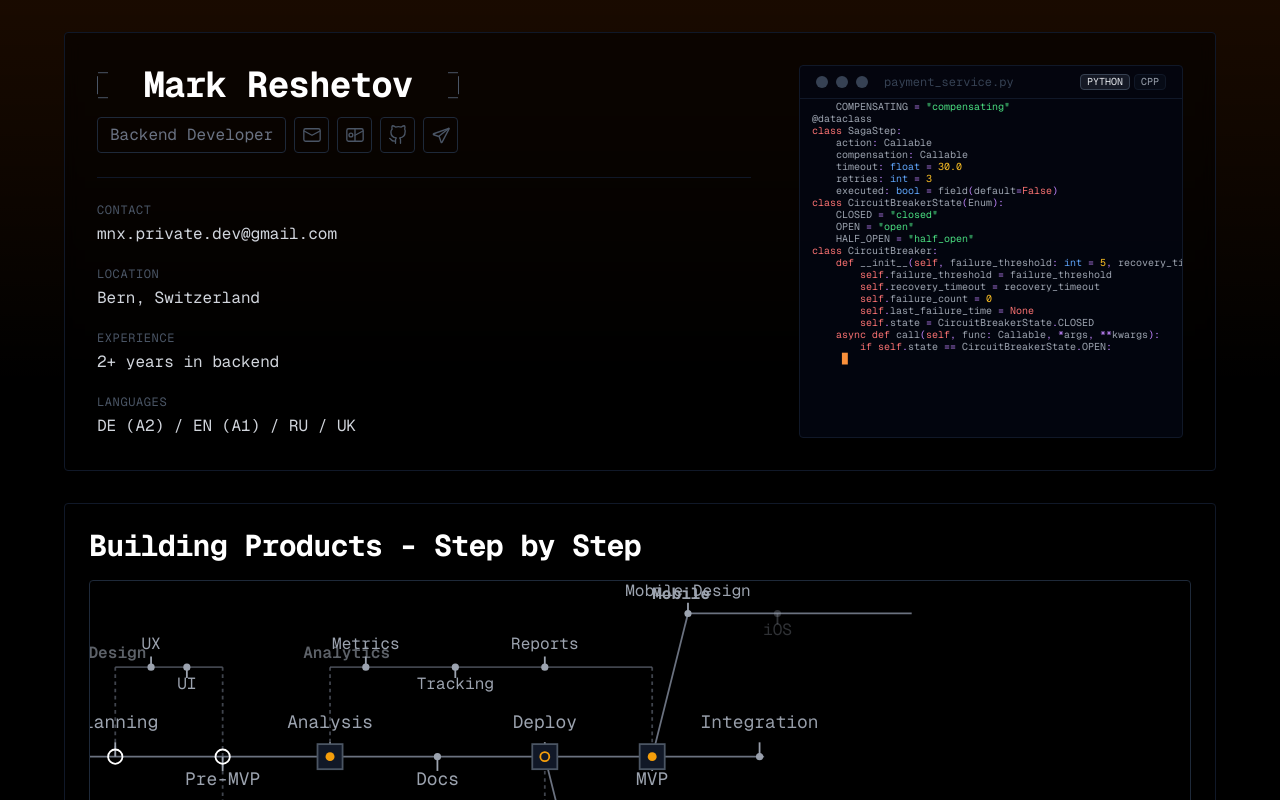
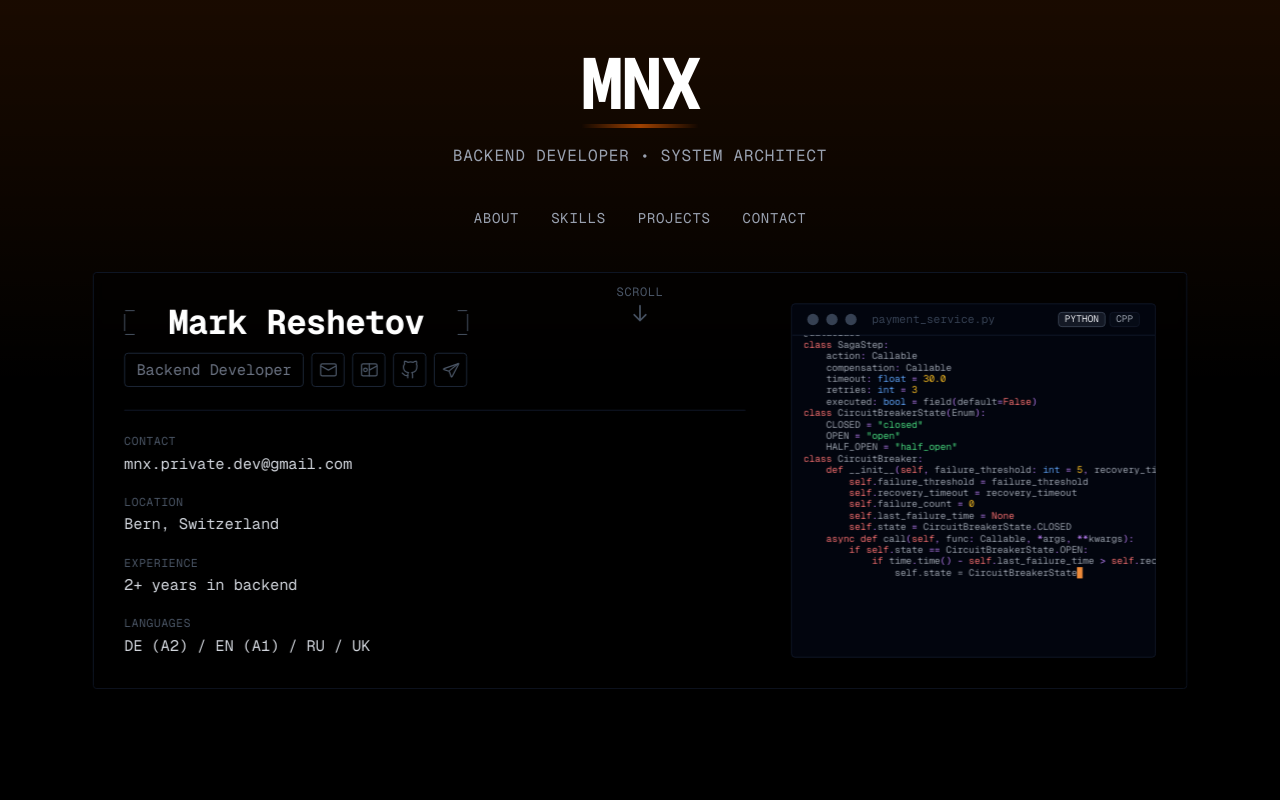
Before and after one commit to Zenn1t/playground.dev, a Next.js app in the folder playground/: page / in a window 1280 px wide. Shown: the top 800 px of the page. Built offline with nearby package versions, Linux system fonts and the light colour scheme.

Commit message:
testing live

```diff
--- a/playground/src/app/(public)/page.tsx
+++ b/playground/src/app/(public)/page.tsx
@@ -1,27 +1,265 @@
+'use client';
+import React, { useState, useEffect, useRef } from 'react';
 import type { Metadata } from "next";
 import HeroSection from "@/sections/hero/HeroSection";
 import NextSection from "@/sections/next-section/NextSection";
 
-export const metadata: Metadata = {
-  title: "MNX-Developer",
-  description: "Portfolio of Mark Reshetov (mnx), backend developer focused on APIs, Stripe integrations, and scalable backend systems.",
-  keywords: ["Mark Reshetov", "mnx", "backend developer", "FastAPI", "Stripe", "SQLAlchemy", "portfolio"],
-  authors: [{ name: "Mark Reshetov", url: "https://..." }],
+const Header = ({ isCompact, scrollProgress }: { isCompact: boolean; scrollProgress: number }) => {
+  const [isMenuOpen, setIsMenuOpen] = useState(false);
+
+  const navItems = [
+    { label: 'About', href: '#about' },
+    { label: 'Skills', href: '#skills' },
+    { label: 'Projects', href: '#projects' },
+    { label: 'Contact', href: '#contact' },
+  ];
+
+  const handleNavClick = (e: React.MouseEvent<HTMLAnchorElement>, href: string) => {
+    e.preventDefault();
+    const target = document.querySelector(href);
+    if (target) {
+      target.scrollIntoView({ behavior: 'smooth' });
+    }
+    setIsMenuOpen(false);
+  };
+
+  return (
+    <>
+      <header
+        className={`fixed top-0 left-0 right-0 z-50 transition-all duration-700 ease-out ${
+          isCompact ? 'opacity-0 pointer-events-none translate-y-[-100%]' : 'opacity-100'
+        }`}
+      >
+        <div className="p-8 md:p-12">
+          <div className="max-w-6xl mx-auto">
+            <div className="flex flex-col items-center text-center space-y-6">
+              <div className="relative">
+                <div className="text-5xl md:text-7xl font-bold tracking-tighter text-white">
+                  MNX
+                </div>
+                <div className="absolute -bottom-2 left-0 right-0 h-1 bg-gradient-to-r from-transparent via-orange-500 to-transparent opacity-60"></div>
+              </div>
+
+              <p className="text-gray-400 text-sm md:text-base tracking-wider uppercase">
+                Backend Developer • System Architect
+              </p>
+
+              <nav className="hidden md:flex items-center gap-8 mt-4">
+                {navItems.map((item) => (
+                  <a
+                    key={item.label}
+                    href={item.href}
+                    onClick={(e) => handleNavClick(e, item.href)}
+                    className="text-gray-400 hover:text-orange-500 transition-colors duration-200 text-sm uppercase tracking-wider"
+                  >
+                    {item.label}
+                  </a>
+                ))}
+              </nav>
+
+              <div className={`mt-8 transition-opacity duration-500 ${scrollProgress > 0.1 ? 'opacity-0' : 'opacity-100'}`}>
+                <div className="flex flex-col items-center gap-2 text-gray-600">
+                  <span className="text-xs uppercase tracking-wider">Scroll</span>
+                  <svg
+                    className="w-5 h-5 animate-bounce"
+                    fill="none"
+                    stroke="currentColor"
+                    viewBox="0 0 24 24"
+                  >
+                    <path strokeLinecap="round" strokeLinejoin="round" strokeWidth={2} d="M19 14l-7 7m0 0l-7-7m7 7V3" />
+                  </svg>
+                </div>
+              </div>
+            </div>
+          </div>
+        </div>
+      </header>
+
+      <header
+        className={`fixed top-0 left-0 right-0 z-50 transition-all duration-700 ease-out ${
+          isCompact ? 'opacity-100 translate-y-0' : 'opacity-0 pointer-events-none translate-y-[-100%]'
+        }`}
+      >
+        <div className="bg-black/80 backdrop-blur-md border-b border-gray-900">
+          <div className="px-4 md:px-8 py-4">
+            <div className="max-w-6xl mx-auto flex items-center justify-between">
+              <div className="flex items-center gap-4">
+                <span className="text-2xl font-bold text-white">MNX</span>
+                <span className="hidden md:inline text-gray-500 text-sm">Backend Developer</span>
+              </div>
+
+              <nav className="hidden md:flex items-center gap-6">
+                {navItems.map((item) => (
+                  <a
+                    key={item.label}
+                    href={item.href}
+                    onClick={(e) => handleNavClick(e, item.href)}
+                    className="text-gray-400 hover:text-orange-500 transition-colors duration-200 text-sm"
+                  >
+                    {item.label}
+                  </a>
+                ))}
+                <a
+                  href="/resume.pdf"
+                  className="px-4 py-2 border border-orange-500/50 text-orange-500 hover:bg-orange-500/10 transition-all duration-200 text-sm rounded-sm"
+                >
+                  Resume
+                </a>
+              </nav>
+
+              <button
+                onClick={() => setIsMenuOpen(!isMenuOpen)}
+                className="md:hidden p-2 text-gray-400 hover:text-white transition-colors"
+                aria-label="Toggle menu"
+              >
+                <svg className="w-6 h-6" fill="none" stroke="currentColor" viewBox="0 0 24 24">
+                  {isMenuOpen ? (
+                    <path strokeLinecap="round" strokeLinejoin="round" strokeWidth={2} d="M6 18L18 6M6 6l12 12" />
+                  ) : (
+                    <path strokeLinecap="round" strokeLinejoin="round" strokeWidth={2} d="M4 6h16M4 12h16M4 18h16" />
+                  )}
+                </svg>
+              </button>
+            </div>
+          </div>
+
+          {isMenuOpen && (
+            <div className="md:hidden border-t border-gray-900 bg-black/95 backdrop-blur-md">
+              <nav className="px-4 py-4 space-y-2">
+                {navItems.map((item) => (
+                  <a
+                    key={item.label}
+                    href={item.href}
+                    onClick={(e) => handleNavClick(e, item.href)}
+                    className="block px-4 py-2 text-gray-400 hover:text-orange-500 hover:bg-gray-900/50 transition-all duration-200 text-sm"
+                  >
+                    {item.label}
+                  </a>
+                ))}
+                <a
+                  href="/resume.pdf"
+                  className="block px-4 py-2 border border-orange-500/50 text-orange-500 hover:bg-orange-500/10 transition-all duration-200 text-sm text-center mt-4"
+                >
+                  Download Resume
+                </a>
+              </nav>
+            </div>
+          )}
+        </div>
+      </header>
+    </>
+  );
+};
+
+const useScrollProgress = () => {
+  const [scrollProgress, setScrollProgress] = useState(0);
+  const [isHeaderCompact, setIsHeaderCompact] = useState(false);
+
+  useEffect(() => {
+    const handleScroll = () => {
+      const scrollTop = window.scrollY;
+      const windowHeight = window.innerHeight;
+      const documentHeight = document.documentElement.scrollHeight;
+
+      const progress = scrollTop / (documentHeight - windowHeight);
+      setScrollProgress(progress);
+
+      const switchPoint = windowHeight * 0.3;
+      setIsHeaderCompact(scrollTop > switchPoint);
+    };
+
+    handleScroll(); // Начальная проверка
+    window.addEventListener('scroll', handleScroll, { passive: true });
+
+    return () => window.removeEventListener('scroll', handleScroll);
+  }, []);
+
+  return { scrollProgress, isHeaderCompact };
 };
 
 export default function HomePage() {
+  const { scrollProgress, isHeaderCompact } = useScrollProgress();
+  const [isLoaded, setIsLoaded] = useState(false);
+
+  useEffect(() => {
+    setIsLoaded(true);
+  }, []);
+
   return (
-    <div className="min-h-screen bg-black text-white font-mono relative overflow-hidden select-none">
-      <div className="absolute inset-0 pointer-events-none">
+    <div className="min-h-screen bg-black text-white font-mono relative">
+      <div className="fixed inset-0 pointer-events-none">
         <div className="absolute inset-x-0 top-0 h-96 bg-gradient-to-b from-orange-500/10 via-orange-500/5 to-transparent"></div>
       </div>
 
-      <div className="relative z-10 p-4 md:p-8">
-        <div className="max-w-6xl mx-auto space-y-8">
-          <HeroSection />
+      <Header isCompact={isHeaderCompact} scrollProgress={scrollProgress} />
+
+      <section
+        id="about"
+        className={`relative min-h-screen flex items-center justify-center pt-32 md:pt-40 px-4 md:px-8 transition-opacity duration-1000 ${
+          isLoaded ? 'opacity-100' : 'opacity-0'
+        }`}
+      >
+        <div className="w-full max-w-6xl mx-auto">
+          <div className={`transition-all duration-700 ${
+            isHeaderCompact ? 'scale-100' : 'scale-95'
+          }`}>
+            <HeroSection />
+          </div>
+        </div>
+
+        <div className="absolute bottom-0 left-0 right-0 h-32 bg-gradient-to-t from-black to-transparent pointer-events-none"></div>
+      </section>
+
+      <section
+        id="skills"
+        className={`relative min-h-screen px-4 md:px-8 py-16 md:py-24 transition-all duration-1000 ${
+          scrollProgress > 0.1 ? 'opacity-100 translate-y-0' : 'opacity-0 translate-y-10'
+        }`}
+      >
+        <div className="max-w-6xl mx-auto">
           <NextSection />
         </div>
-      </div>
+      </section>
+
+      <section
+        id="projects"
+        className="relative min-h-screen px-4 md:px-8 py-16 md:py-24 flex items-center justify-center"
+      >
+        <div className="max-w-6xl mx-auto text-center">
+          <h2 className="text-3xl md:text-4xl font-bold mb-4 text-gray-800">Projects</h2>
+          <p className="text-gray-600">Coming soon...</p>
+        </div>
+      </section>
+
+      <section
+        id="contact"
+        className="relative min-h-screen px-4 md:px-8 py-16 md:py-24 flex items-center justify-center"
+      >
+        <div className="max-w-6xl mx-auto text-center">
+          <h2 className="text-3xl md:text-4xl font-bold mb-4 text-gray-800">Contact</h2>
+          <p className="text-gray-600">Get in touch...</p>
+        </div>
+      </section>
+
+      {/* Простой футер */}
+      <footer className="border-t border-gray-900 px-4 md:px-8 py-8 bg-black/50 backdrop-blur-sm">
+        <div className="max-w-6xl mx-auto flex flex-col md:flex-row items-center justify-between gap-4">
+          <p className="text-gray-600 text-sm">
+            © 2024 Mark Reshetov. All rights reserved.
+          </p>
+          <div className="flex items-center gap-4">
+            <a href="https://github.com/Zenn1t" className="text-gray-600 hover:text-orange-500 transition-colors">
+              GitHub
+            </a>
+            <a href="https://t.me/yourchannel" className="text-gray-600 hover:text-orange-500 transition-colors">
+              Telegram
+            </a>
+            <a href="mailto:mnx.private.dev@gmail.com" className="text-gray-600 hover:text-orange-500 transition-colors">
+              Email
+            </a>
+          </div>
+        </div>
+      </footer>
     </div>
   );
 }
```
